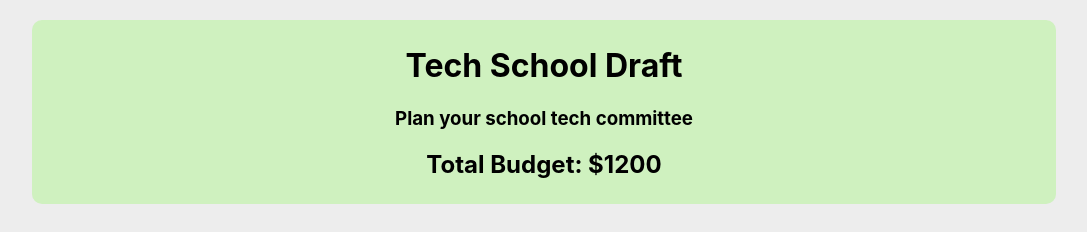
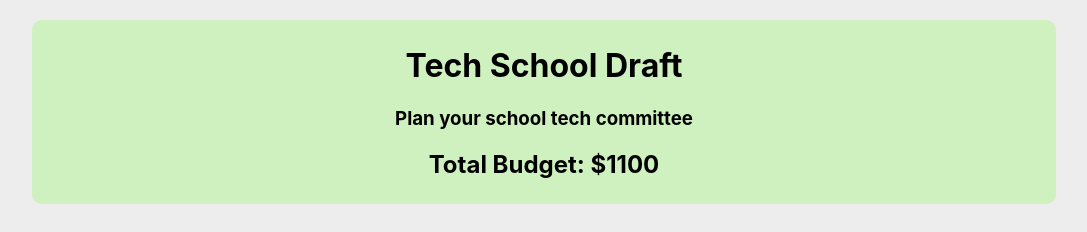
Before and after one commit to shuhelahm/tech-school-draft, a React (Create React App) app: page / in a window 1280 px wide. Shown: the top 232 px of the page, without its empty margins (96-1183 px from the left). Built offline with nearby package versions, Linux system fonts and the light colour scheme.

Commit message:
budget updated

```diff
--- a/src/components/Header/Header.js
+++ b/src/components/Header/Header.js
@@ -6,7 +6,7 @@ const Header = () => {
         <div className='header'>
             <h1>Tech School Draft</h1>
             <h3>Plan your school tech committee</h3>
-            <h2>Total Budget: $1200</h2>
+            <h2>Total Budget: $1100</h2>
         </div>
     );
 };
```
